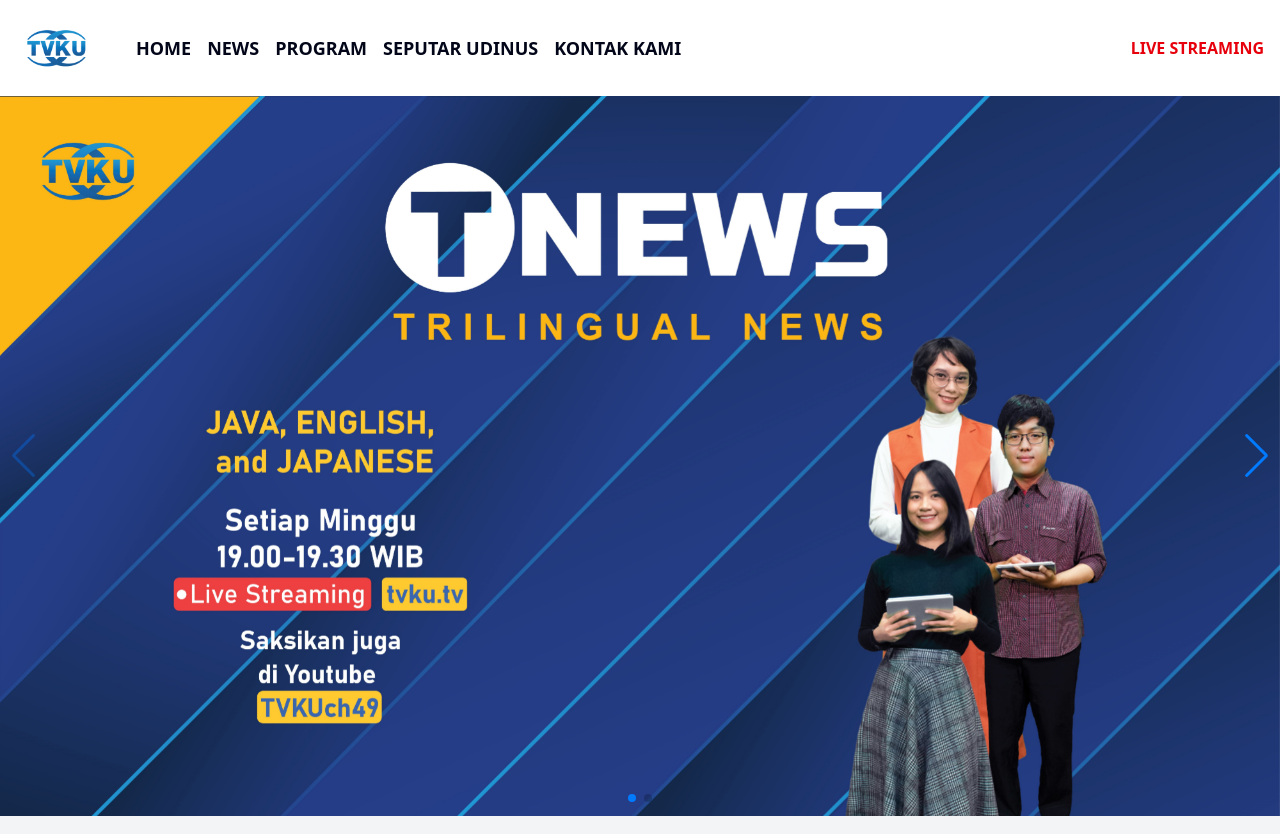
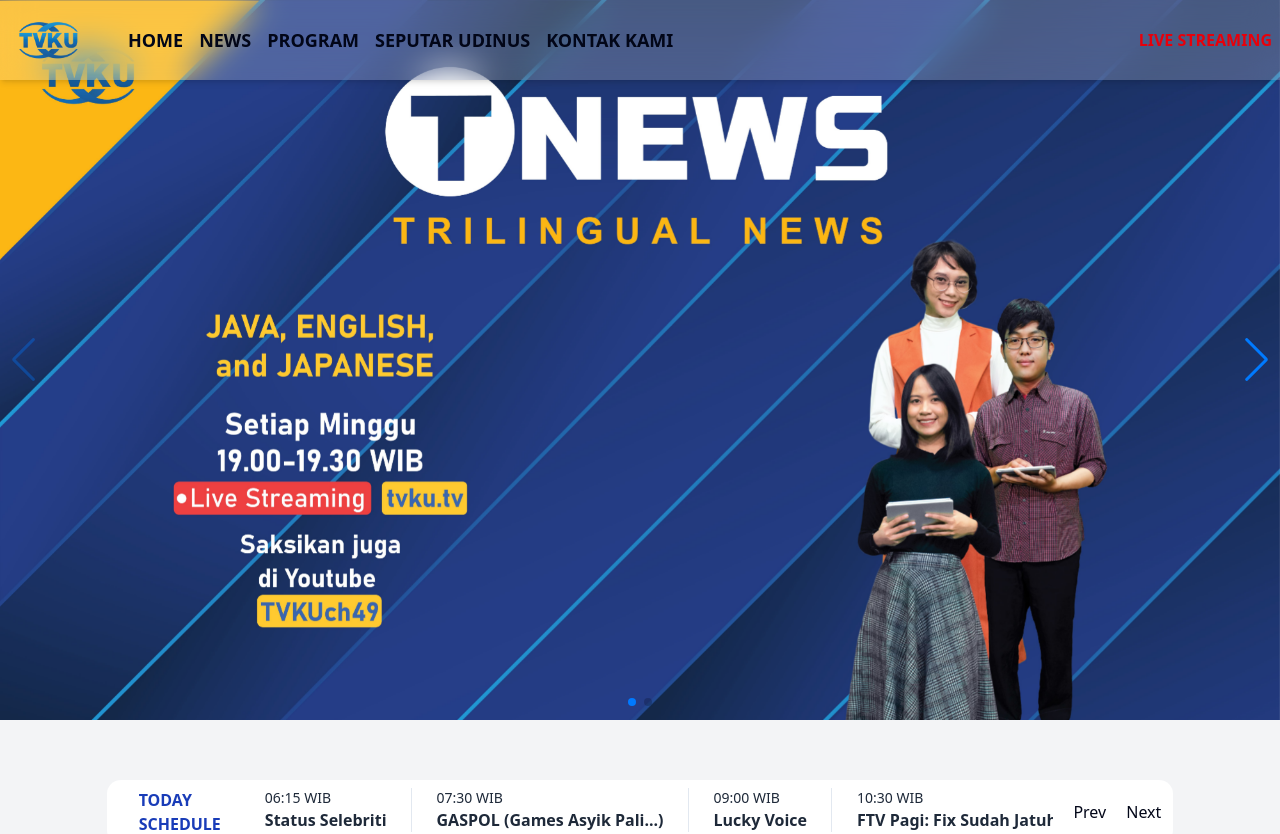
Before and after one commit to sakhandaru/Frontend-tvku, a Next.js app: page / in a window 1280 px wide. Shown: the top 834 px of the page. Built offline with nearby package versions, Linux system fonts and the light colour scheme.

Commit message:
make floating header

```diff
--- a/src/components/header.tsx
+++ b/src/components/header.tsx
@@ -20,8 +20,8 @@
   }, []);
 
   return (
-    <div className={`sticky top-0 w-full transition-all p-4 duration-500 bg-white z-10 ${
-      scroll ? "bg-white/10 backdrop-blur-lg shadow-md" : "bg-transparent"
+    <div className={`fixed top-0 w-full transition-all p-2 duration-500 bg-white/20 backdrop-blur-lg shadow-md z-10 ${
+      scroll ? "bg-white/100" : "bg-transparent"
     }`}>
       <header
         className="container mx-auto flex items-center justify-between "
```
